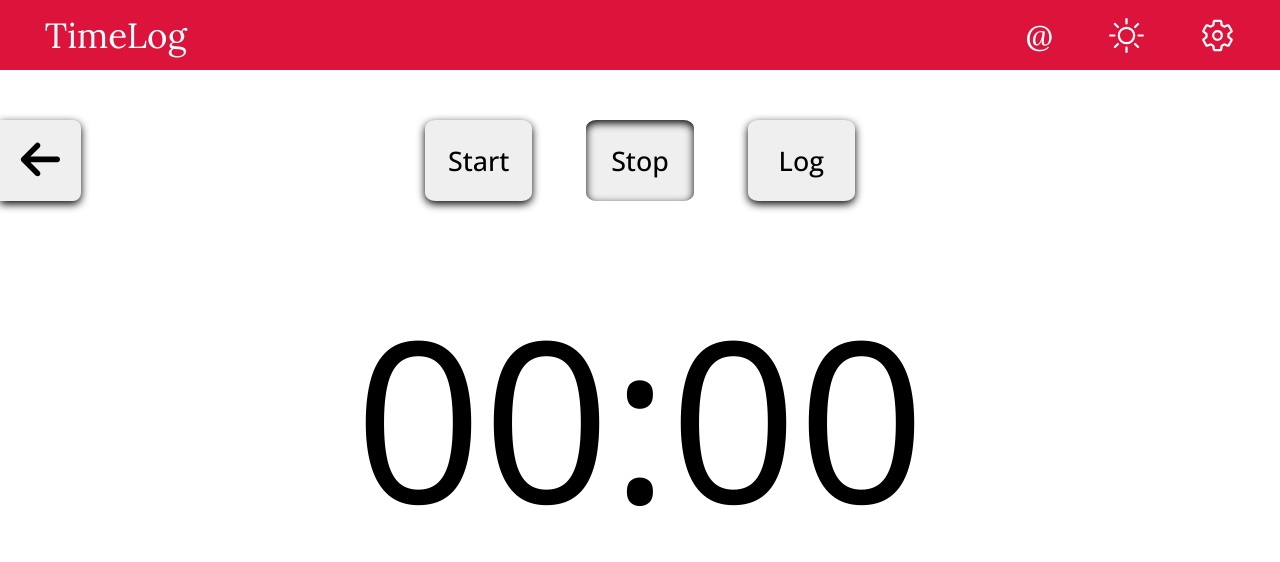
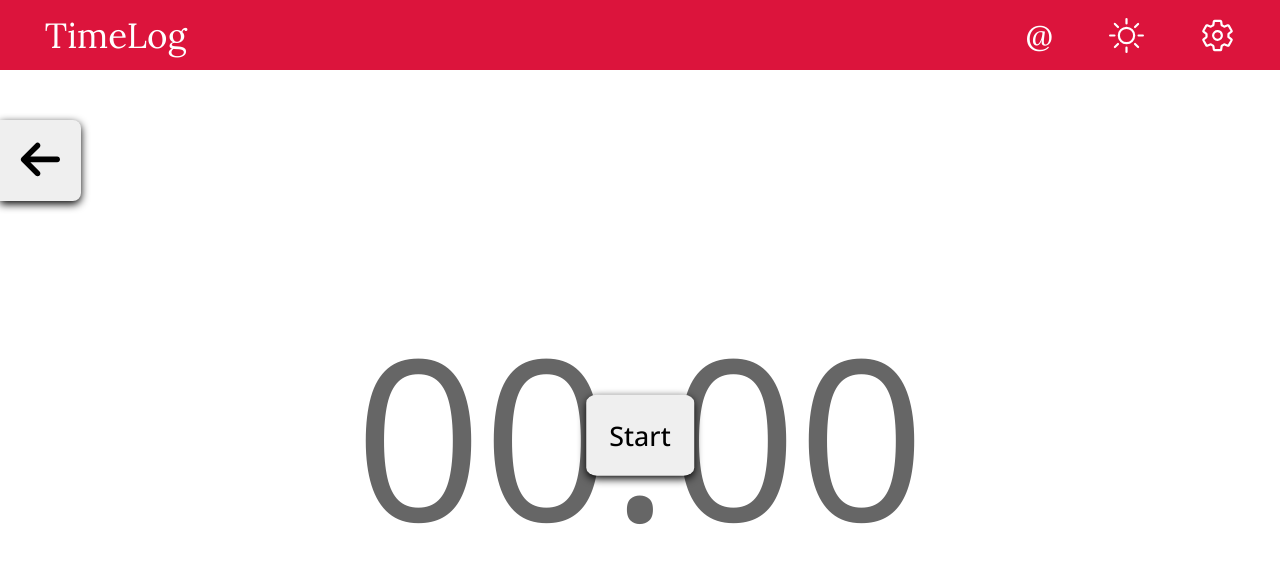
Before and after one commit to saramkim/time-log, a React (Create React App) app: page /timer in a window 1280 px wide. Shown: the top 562 px of the page. Built offline with nearby package versions, Linux system fonts and the light colour scheme.

Commit message:
Change button formation & clean up code

```diff
--- a/src/components/CalChart.tsx
+++ b/src/components/CalChart.tsx
@@ -73,8 +73,9 @@ function MyResponsiveCalendar({ data }: { data: any }) {
       theme={theme}
       tooltip={CalTooltip}
       emptyColor='#eeeeee'
-      colors={['#eeeeee', '#B8E6D1', '#7ACCBA', '#47B3A2', '#1F998B', '#008074']}
+      colors={['#B8E6D1', '#7ACCBA', '#47B3A2', '#1F998B', '#008074']}
       margin={{ top: 100, right: 60, bottom: 100, left: 60 }}
+      minValue='auto'
       yearSpacing={100}
       yearLegendOffset={10}
       monthSpacing={0}
--- a/src/components/Count.tsx
+++ b/src/components/Count.tsx
@@ -1,32 +1,26 @@
-import { useState } from 'react';
-
-import { useInterval } from 'hooks/UseInterval';
+import { useInterval } from 'hooks/useInterval';
 import { useSelector } from 'react-redux';
 
 function Count({ time, setTime, upDown }: { time: number; setTime: any; upDown: string }) {
-  const [min, setMin] = useState(Math.floor(time / 60));
-  const [sec, setSec] = useState(time % 60);
   const process = useSelector((state: any) => state.process);
+  let min = Math.floor(time / 60);
+  let sec = time % 60;
 
+  let countTime = (time: number): number => time;
   if (upDown === 'up') {
-    useInterval(
-      () => {
-        setMin(Math.floor(time / 60));
-        setSec(time % 60);
-        setTime(time + 1);
-      },
-      process === 'start' ? 1000 : null
-    );
+    countTime = (time: number): number => time + 1;
   } else if (upDown === 'down') {
-    useInterval(
-      () => {
-        setMin(Math.floor(time / 60));
-        setSec(time % 60);
-        setTime(time - 1);
-      },
-      process === 'start' ? 1000 : null
-    );
+    countTime = (time: number): number => time - 1;
   }
+
+  useInterval(
+    () => {
+      setTime(countTime);
+      sec = time % 60;
+      min = Math.floor(time / 60);
+    },
+    process === 'start' ? 1000 : null
+  );
 
   return (
     <div className='timer'>
--- a/src/components/Settings.tsx
+++ b/src/components/Settings.tsx
@@ -38,7 +38,7 @@ function Settings({ setSettings }: { setSettings: any }) {
           className='timeset__text'
           role='button'
           tabIndex={0}
-          onKeyDown={() => {
+          onKeyPress={() => {
             if (timeset < 99) {
               setTimeset(timeset + 1);
             }
--- a/src/css/Timer.css
+++ b/src/css/Timer.css
@@ -1,6 +1,6 @@
 .timer-pg {
   position: fixed;
-  top: 50%;
+  top: calc(50% + 35px);
   left: 50%;
   transform: translate(-50%, -50%);
   width: 28em;
@@ -8,9 +8,11 @@
   flex-direction: column;
   align-items: center;
 }
+.timer-pg--stop {
+  color: #666666;
+}
 
 .timer {
-  margin-top: 0.15em;
   font-size: 10rem;
 }
 
@@ -22,7 +24,7 @@
   color: black;
   border: none;
   padding: 0 0.6em;
-  margin: 0.6em 0;
+  margin-bottom: 0.6em;
   box-shadow: 0 8px 16px 1px black;
 }
 .log-input::-moz-placeholder {
@@ -40,29 +42,31 @@
   box-shadow: inset 0 3px 8px 0 black;
 }
 .log-input:hover {
+  background-color: #f0f0f0;
   box-shadow: inset 0 3px 8px 0 black;
 }
 
-.timer-btn,
-.check-btn {
-  margin: 0 1em;
+.timer-btn {
   height: 3em;
   width: 4em;
   font-size: 1.2rem;
   border: none;
   border-radius: 10%;
 }
-
-.timer-btn {
-  margin-top: 50px;
+.timer-btn--start {
+  position: absolute;
+  transform: translate(-50%, -50%);
+  top: calc(50% + 35px);
 }
-.timer-btn--clicked {
-  box-shadow: inset 0 3px 8px 0 black;
+.timer-btn--log {
+  position: absolute;
+  transform: translateX(-50%);
+  top: 120px;
 }
 
 .circularbar {
   position: fixed;
-  top: calc(50% + 1em);
+  top: 50%;
   left: 50%;
   transform: translate(-50%, -50%);
   z-index: -1;
--- /dev/null
+++ b/src/hooks/preventEvent.tsx
@@ -0,0 +1,29 @@
+import { useEffect } from 'react';
+
+export const preventEvent = () => {
+  const preventClose = (e: BeforeUnloadEvent) => {
+    e.preventDefault();
+    e.returnValue = '';
+  };
+
+  useEffect(() => {
+    (() => {
+      window.addEventListener('beforeunload', preventClose);
+    })();
+    return () => {
+      window.removeEventListener('beforeunload', preventClose);
+    };
+  }, []);
+
+  const preventBack = () => {
+    window.history.pushState(null, '', window.location.href);
+  };
+
+  useEffect(() => {
+    window.history.pushState(null, '', window.location.href);
+    window.addEventListener('popstate', preventBack);
+    return () => {
+      window.removeEventListener('popstate', preventBack);
+    };
+  }, []);
+};
--- a/src/pages/Alarm.tsx
+++ b/src/pages/Alarm.tsx
@@ -3,6 +3,7 @@ import { useEffect, useState } from 'react';
 import Circularbar from 'components/Circularbar';
 import Count from 'components/Count';
 import LogInput from 'components/LogInput';
+import { preventEvent } from 'hooks/preventEvent';
 import { useDispatch, useSelector } from 'react-redux';
 import { pLog, pStart } from 'store';
 
@@ -14,39 +15,22 @@ function Alarm({ darkMode }: { darkMode: boolean }) {
   const [time, setTime] = useState(alarm);
   const dispatch = useDispatch();
 
+  let timerStop = '';
+  if (process === 'stop') {
+    timerStop = 'timer-pg--stop';
+  }
+
   useEffect(() => {
     setTime(alarm);
-  }, [process, alarm]);
+  }, [alarm]);
 
   useEffect(() => {
-    if (time === -1) {
+    if (time === 0) {
       dispatch(pLog());
     }
   }, [time]);
 
-  const preventClose = (e: BeforeUnloadEvent) => {
-    e.preventDefault();
-    e.returnValue = '';
-  };
-  useEffect(() => {
-    (() => {
-      window.addEventListener('beforeunload', preventClose);
-    })();
-    return () => {
-      window.removeEventListener('beforeunload', preventClose);
-    };
-  }, []);
-
-  const preventGoBack = () => {
-    window.history.pushState(null, '', window.location.href);
-  };
-  useEffect(() => {
-    window.history.pushState(null, '', window.location.href);
-    window.addEventListener('popstate', preventGoBack);
-    return () => {
-      window.removeEventListener('popstate', preventGoBack);
-    };
-  }, []);
+  preventEvent();
 
   const enterEvent = (e: any) => {
     if (e.key === 'Enter') {
@@ -56,28 +40,17 @@ function Alarm({ darkMode }: { darkMode: boolean }) {
   useEffect(() => {
     if (process === 'stop') {
       window.addEventListener('keydown', enterEvent);
+      setTime(alarm);
     }
     return () => {
       window.removeEventListener('keydown', enterEvent);
     };
   }, [process]);
 
-  const AlarmUI = {
-    log: <LogInput time={alarm - time - 1} setTime={setTime} />,
-    start: (
-      <div>
-        <Circularbar time={time} darkMode={darkMode} />
-        <Count time={time} setTime={setTime} upDown='down' />
-      </div>
-    ),
+  const processBtn = {
     stop: (
-      <>
-        {/* <div>
-          <Circularbar time={time} darkMode={darkMode} />
-          <Count time={time} setTime={setTime} upDown='down' />
-        </div> */}
       <button
-          className='check-btn'
+        className='timer-btn timer-btn--start'
         type='button'
         onClick={() => {
           dispatch(pStart());
@@ -85,10 +58,34 @@ function Alarm({ darkMode }: { darkMode: boolean }) {
       >
         Start
       </button>
-      </>
+    ),
+
+    start: (
+      <button
+        className='timer-btn timer-btn--log'
+        type='button'
+        onClick={() => {
+          dispatch(pLog());
+        }}
+      >
+        Log
+      </button>
     ),
   };
-  return <div className='timer-pg'>{AlarmUI[process]}</div>;
+
+  return (
+    <>
+      <div className={`timer-pg ${timerStop}`}>
+        {process === 'log' ? (
+          <LogInput time={alarm - time} />
+        ) : (
+          <Count time={time} setTime={setTime} upDown='down' />
+        )}
+        {process === 'start' && <Circularbar time={time} darkMode={darkMode} />}
+      </div>
+      {processBtn[process]}
+    </>
+  );
 }
 
 export default Alarm;
--- a/src/pages/Timer.tsx
+++ b/src/pages/Timer.tsx
@@ -2,8 +2,9 @@ import { useEffect, useState } from 'react';
 
 import Count from 'components/Count';
 import LogInput from 'components/LogInput';
+import { preventEvent } from 'hooks/preventEvent';
 import { useDispatch, useSelector } from 'react-redux';
-import { pLog, pStart, pStop } from 'store';
+import { pLog, pStart } from 'store';
 
 import 'css/Timer.css';
 
@@ -12,58 +13,32 @@ function Timer() {
   const process = useSelector((state: any) => state.process);
   const dispatch = useDispatch();
 
-  let startClicked = '';
-  let stopClicked = '';
-  let logClicked = '';
-  switch (process) {
-    case 'start':
-      startClicked = 'timer-btn--clicked';
-      break;
-    case 'stop':
-      stopClicked = 'timer-btn--clicked';
-      break;
-    case 'log':
-      logClicked = 'timer-btn--clicked';
-      break;
-    default:
+  let timerStop = '';
+  if (process === 'stop') {
+    timerStop = 'timer-pg--stop';
   }
 
-  const preventClose = (e: BeforeUnloadEvent) => {
-    e.preventDefault();
-    e.returnValue = '';
+  preventEvent();
+
+  const enterEvent = (e: any) => {
+    if (e.key === 'Enter') {
+      dispatch(pStart());
+    }
   };
   useEffect(() => {
-    (() => {
-      window.addEventListener('beforeunload', preventClose);
-    })();
+    if (process === 'stop') {
+      window.addEventListener('keydown', enterEvent);
+      setTime(0);
+    }
     return () => {
-      window.removeEventListener('beforeunload', preventClose);
+      window.removeEventListener('keydown', enterEvent);
     };
-  }, []);
+  }, [process]);
 
-  const preventGoBack = () => {
-    window.history.pushState(null, '', window.location.href);
-  };
-  useEffect(() => {
-    window.history.pushState(null, '', window.location.href);
-    window.addEventListener('popstate', preventGoBack);
-    return () => {
-      window.removeEventListener('popstate', preventGoBack);
-    };
-  }, []);
-
-  return (
-    <>
-      <div className='timer-pg'>
-        {process === 'log' ? (
-          <LogInput time={time - 1} setTime={setTime} />
-        ) : (
-          <Count time={time} setTime={setTime} upDown='up' />
-        )}
-      </div>
-      <section>
+  const processBtn = {
+    stop: (
       <button
-          className={`timer-btn ${startClicked}`}
+        className='timer-btn timer-btn--start'
         type='button'
         onClick={() => {
           dispatch(pStart());
@@ -71,17 +46,11 @@ function Timer() {
       >
         Start
       </button>
+    ),
+
+    start: (
       <button
-          className={`timer-btn ${stopClicked}`}
-          type='button'
-          onClick={() => {
-            dispatch(pStop());
-          }}
-        >
-          Stop
-        </button>
-        <button
-          className={`timer-btn ${logClicked}`}
+        className='timer-btn timer-btn--log'
         type='button'
         onClick={() => {
           dispatch(pLog());
@@ -89,7 +58,19 @@ function Timer() {
       >
         Log
       </button>
-      </section>
+    ),
+  };
+
+  return (
+    <>
+      <div className={`timer-pg ${timerStop}`}>
+        {process === 'log' ? (
+          <LogInput time={time} />
+        ) : (
+          <Count time={time} setTime={setTime} upDown='up' />
+        )}
+      </div>
+      {processBtn[process]}
     </>
   );
 }
--- a/src/pages/YearChart.tsx
+++ b/src/pages/YearChart.tsx
@@ -12,7 +12,7 @@ function YearChart() {
   const filterdDate = LSKeys.filter((LSDate: string) => {
     const logData = JSON.parse(localStorage.getItem(LSDate) || '{}');
     const logValue = logData[standard];
-    return logValue !== undefined;
+    return logValue !== undefined && logValue !== 0;
   });
 
   const data = filterdDate.map((date: string) => {
--- a/src/scss/Timer.scss
+++ b/src/scss/Timer.scss
@@ -1,16 +1,19 @@
 .timer-pg {
     position: fixed;
-    top: 50%;
+    top: calc(50% + 35px);
     left: 50%;
     transform: translate(-50%, -50%);
     width: 28em;
     display: flex;
     flex-direction: column;
     align-items: center;
+
+    &--stop {
+        color: #666666;
+    }
 }
 
 .timer {
-    margin-top: 0.15em;
     font-size: 10rem;
 }
 
@@ -22,7 +25,7 @@
     color: black;
     border: none;
     padding: 0 0.6em;
-    margin: 0.6em 0;
+    margin-bottom: 0.6em;
     box-shadow: 0 8px 16px 1px black;
 
     &::placeholder {
@@ -34,31 +37,34 @@
         box-shadow: inset 0 3px 8px 0 black;
     }
     &:hover {
+        background-color: #f0f0f0;
         box-shadow: inset 0 3px 8px 0 black;
     }
 }
 
-.timer-btn,
-.check-btn {
-    margin: 0 1em;
+.timer-btn {
     height: 3em;
     width: 4em;
     font-size: 1.2rem;
     border: none;
     border-radius: 10%;
-}
 
-.timer-btn {
-    margin-top: 50px;
+    &--start {
+        position: absolute;
+        transform: translate(-50%, -50%);
+        top: calc(50% + 35px);
+    }
 
-    &--clicked {
-        box-shadow: inset 0 3px 8px 0 black;
+    &--log {
+        position: absolute;
+        transform: translateX(-50%);
+        top: 120px;
     }
 }
 
 .circularbar {
     position: fixed;
-    top: calc(50% + 1em);
+    top: 50%;
     left: 50%;
     transform: translate(-50%, -50%);
     z-index: -1;
```
Also changed, not shown: src/components/BackButton.tsx (+6 -3 lines), src/components/LogInput.tsx (+4 -5 lines), src/components/Navbar.tsx (+15 -7 lines), 1 other file (tests, documents, lock files or other folders). Lines whose indentation alone changed are shown as unchanged.
